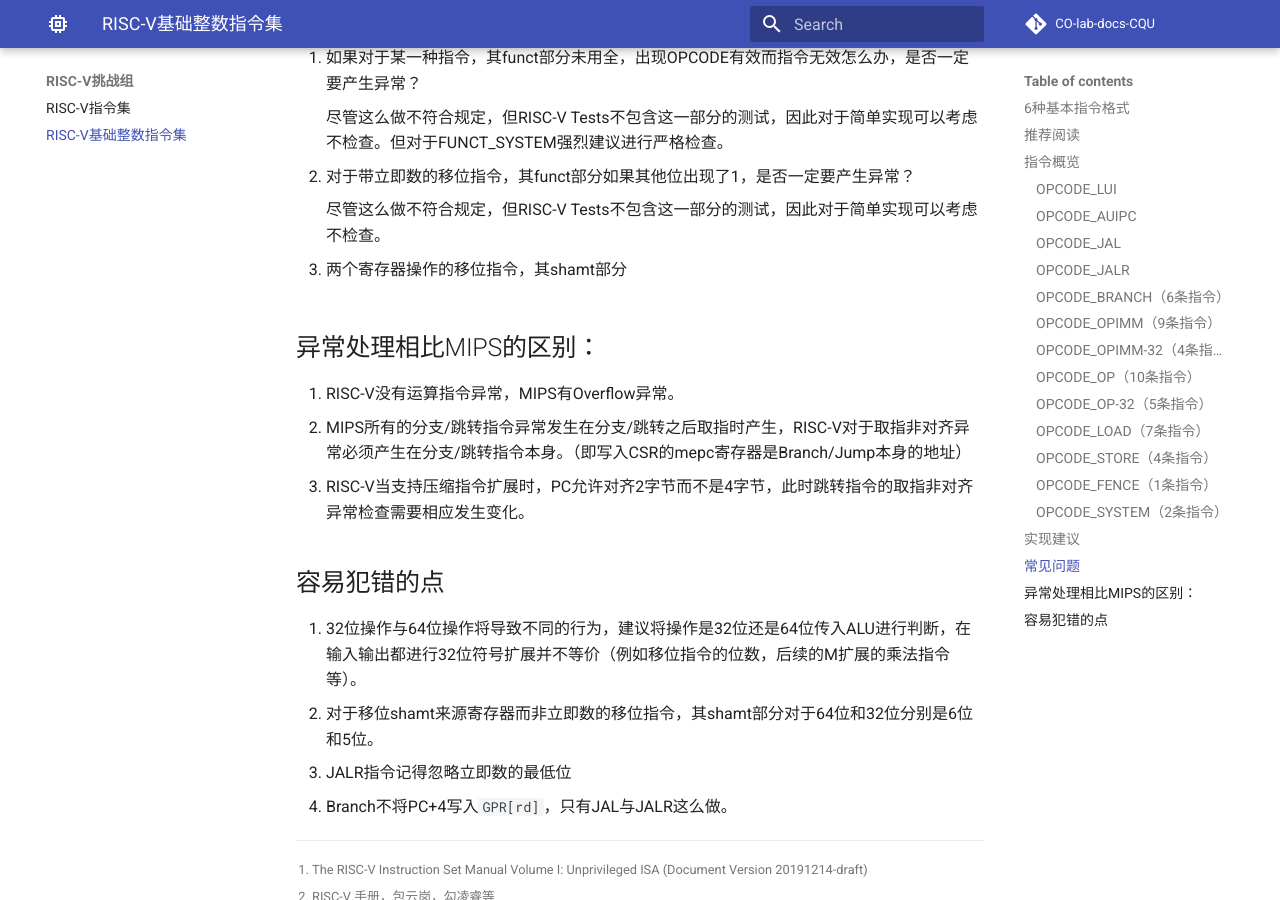
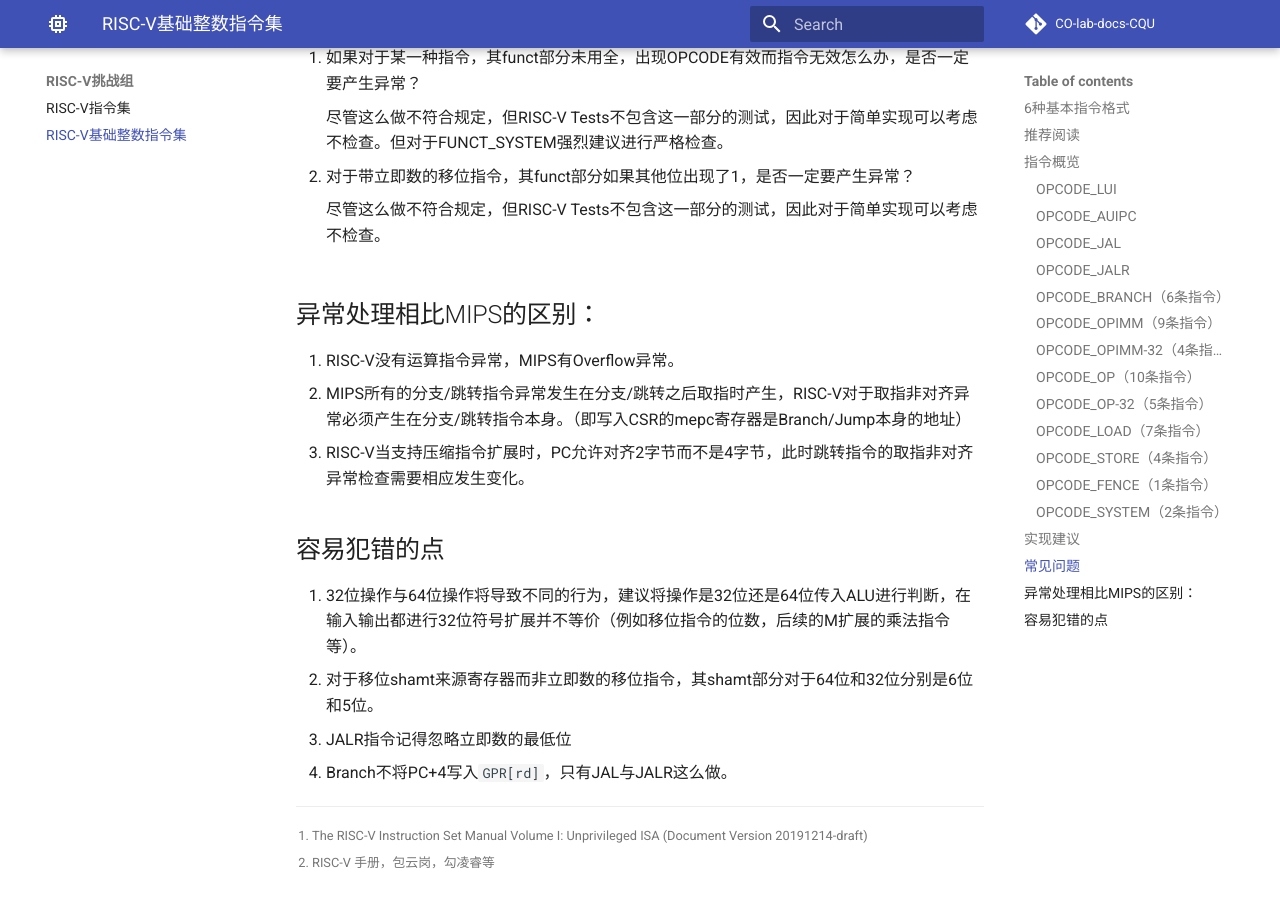
Before and after one commit to CQU-CS-LABs/CO-lab-docs-CQU, an MkDocs documentation site: the page built from docs/rv/rv64i.md, in a window 1280 px wide and 900 px high, scrolled down 11101 px. Built offline with MkDocs 1.6.1 and Material for MkDocs 9.7.7, drawn with Linux system fonts in a browser that asks for light colours; comment, search, counter and statistics services are not loaded.

Commit message:
fix rv64i

```diff
--- a/docs/rv/rv64i.md
+++ b/docs/rv/rv64i.md
@@ -515,8 +515,6 @@ RV64I定义了以下两条指令：
 
     尽管这么做不符合规定，但RISC-V Tests不包含这一部分的测试，因此对于简单实现可以考虑不检查。
 
-3. 两个寄存器操作的移位指令，其shamt部分
-
 ## 异常处理相比MIPS的区别：
 
 1. RISC-V没有运算指令异常，MIPS有Overflow异常。
```
